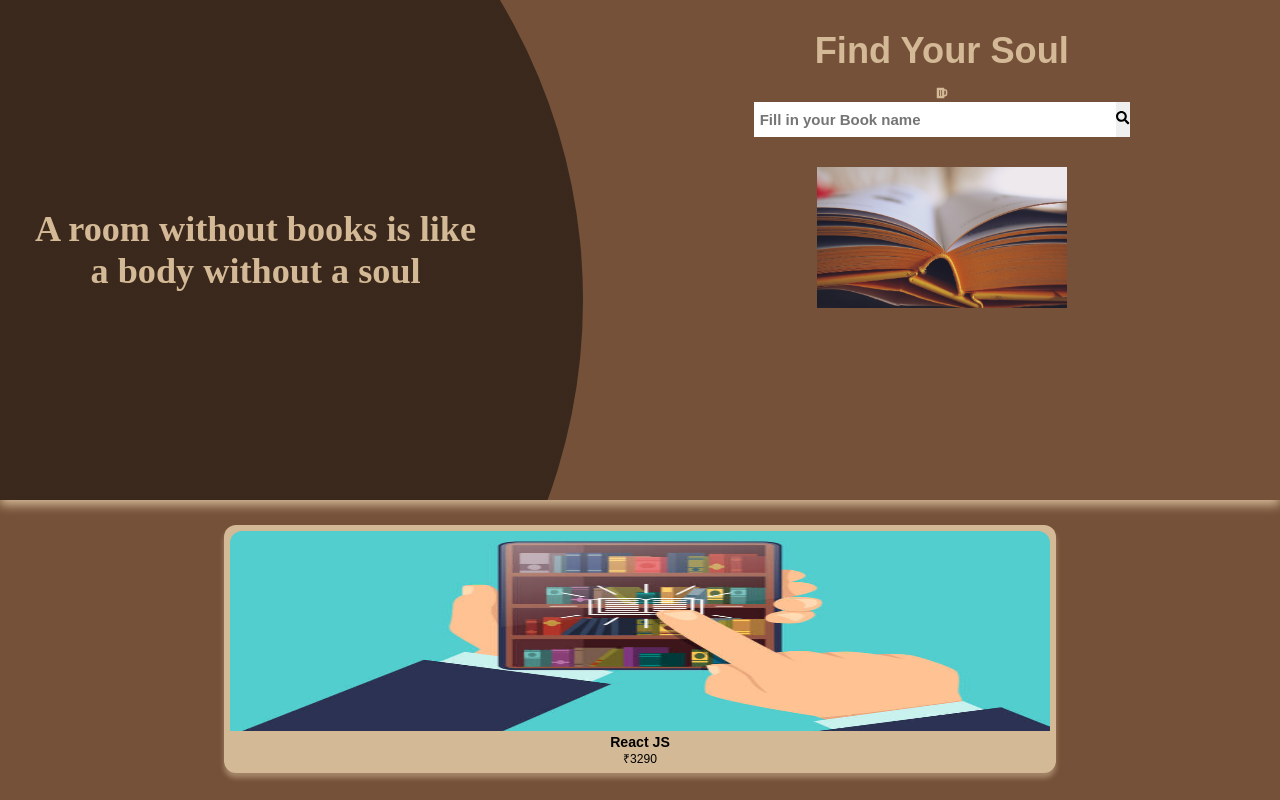
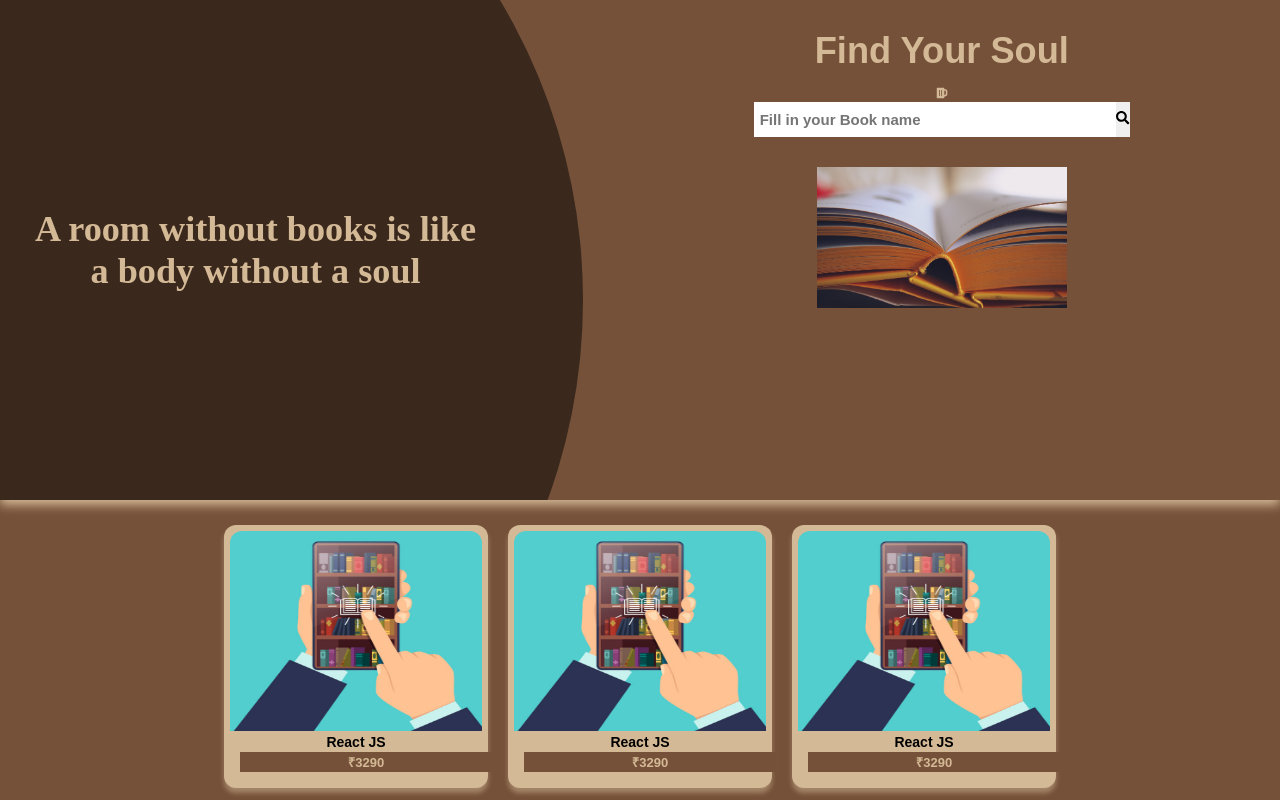
Before and after one commit to aurakei/bookstore-api, a React (Create React App) app: page / in a window 1280 px wide. Shown: the top 800 px of the page. Built offline with nearby package versions, Linux system fonts and the light colour scheme.

Commit message:
adding axios

```diff
--- a/src/Components/Main.jsx
+++ b/src/Components/Main.jsx
@@ -1,8 +1,15 @@
-import React from 'react'
+import React, {useState} from 'react';
 import Card from './Card';
 import { FaBeer, FaSearch } from 'react-icons/fa';
+import axios from "axios";
 
 export default function Main() {
+  const [search, setSearch]=useState("");
+  const searchBook=(evt)=>{
+    if(evt.key==="Enter"){
+      console.log("Hello")
+    }
+  }
   return (
     <>
     <div className="header">
@@ -13,7 +20,9 @@ export default function Main() {
             <h2>Find Your Soul</h2>
             <FaBeer />
             <div className="search">
-                <input type="text" placeholder='Fill in your Book name' />
+                <input type="text" placeholder='Fill in your Book name'
+                value={search} onChange={e=>setSearch(e.target.value)}
+                onKeyPress={searchBook} />
                 <button><FaSearch /></button>
             </div>
             <img src="./images/bg4.jpg" alt="" />
@@ -21,6 +30,11 @@ export default function Main() {
     </div>
     <div className="container">
       <Card />
+      <Card />
+      <Card />
+      <Card />
+      <Card />
+      <Card />
     </div>
     </>
   )
--- a/src/Components/style.css
+++ b/src/Components/style.css
@@ -83,7 +83,7 @@ html{
     margin: 0 auto;
     margin-top: 25px;
     display: grid;
-    grid-template-columns: repeat(4,minmas(200px,0.5fr));
+    grid-template-columns: repeat(auto-fit,minmax(200px,0.5fr));
     grid-gap: 20px;
     box-sizing: border-box;
 }
@@ -102,3 +102,22 @@ html{
     height: 200px;
     border-radius: 1rem 1rem 0 0;
 }
+.card .bottom{
+    display: flex;
+    flex-direction: column;
+}
+.card .bottom .title{
+    font-size: 14px;
+    margin-bottom: 12px;
+}
+.card .bottom .amount{
+    position: relative;
+    bottom: 10px;
+    left: 10px;
+    right: 10px;
+    background-color: var(--primary-color);
+    color: var(--secondary-color);
+    font-size: 13px;
+    font-weight: bold;
+    padding: 0.1rem;
+}
```
